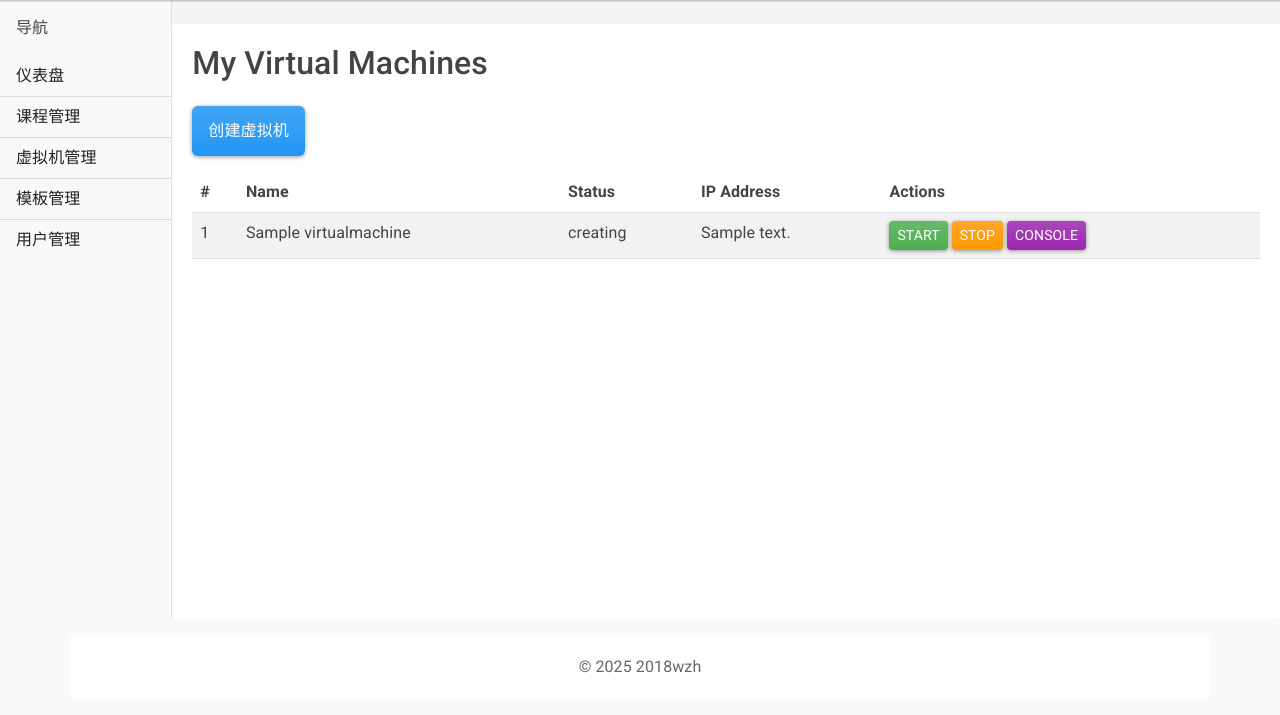
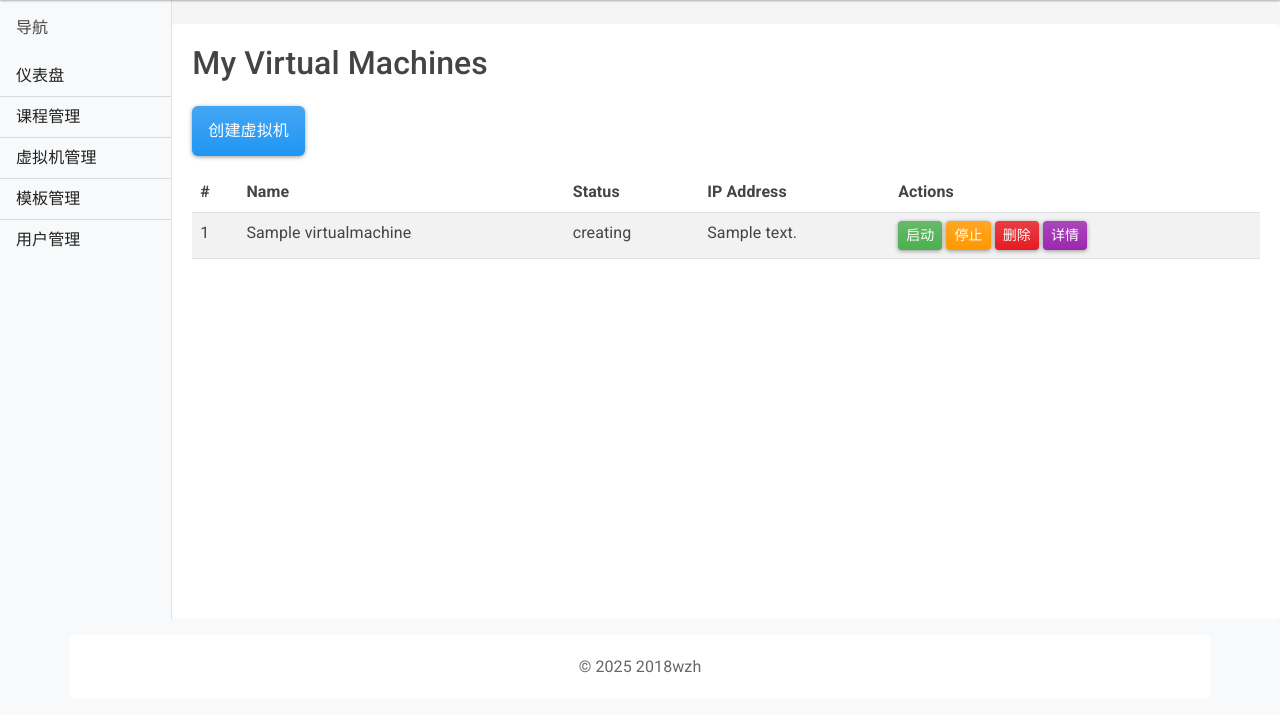
Before and after one commit to 2018wzh/vmlab, a Django app: page /vms/ in a window 1280 px wide. Shown: the part 85-800 px from the top of the page. Run offline with Django 5.2, Linux system fonts and the light colour scheme; a user stored in the database is signed in; tables that the repository leaves empty hold one stand-in row (values such as "Sample post"); some libraries are stand-ins or nearby versions.

Commit message:
UI:Add delete confirm

```diff
--- a/frontend/templates/frontend/course_list.html
+++ b/frontend/templates/frontend/course_list.html
@@ -23,7 +23,9 @@
         <td>
           <a href="{% url 'frontend:course_detail' course.id %}" class="btn btn-sm btn-info">管理</a>
           <a href="{% url 'frontend:course_update' course.id %}" class="btn btn-sm btn-secondary">编辑</a>
-          <a href="{% url 'frontend:course_delete' course.id %}" class="btn btn-sm btn-danger">删除</a>
+          <a href="{% url 'frontend:course_delete' course.id %}" class="btn btn-sm btn-danger"
+             onclick="return confirm('确定要删除课程 {{ course.name }} 吗？');"
+          >删除</a>
         </td>
       </tr>
     {% empty %}
--- a/frontend/templates/frontend/partials/vm_list_rows.html
+++ b/frontend/templates/frontend/partials/vm_list_rows.html
@@ -5,19 +5,17 @@
   <td>{{ vm.status }}</td>
   <td>{{ vm.ip_address }}</td>
   <td>
-    <button class="btn btn-sm btn-success"
-      hx-post="/api/vms/{{ vm.id }}/start/"
-      hx-headers='{"X-CSRFToken": "{{ csrf_token }}"}'
-      hx-swap="none"
-      hx-trigger="click">Start</button>
-    <button class="btn btn-sm btn-warning"
-      hx-post="/api/vms/{{ vm.id }}/stop/"
-      hx-headers='{"X-CSRFToken": "{{ csrf_token }}"}'
-      hx-swap="none"
-      hx-trigger="click">Stop</button>
-    <a href="/vms/{{ vm.id }}/" class="btn btn-sm btn-info">Console</a>
+    <button class="btn btn-sm btn-success" hx-post="/api/vms/{{ vm.id }}/start/"
+      hx-headers='{"X-CSRFToken": "{{ csrf_token }}"}' hx-swap="none" hx-trigger="click">启动</button>
+    <button class="btn btn-sm btn-warning" hx-post="/api/vms/{{ vm.id }}/stop/"
+      hx-headers='{"X-CSRFToken": "{{ csrf_token }}"}' hx-swap="none" hx-trigger="click">停止</button>
+    <a href="{% url 'frontend:vm_delete' vm.id %}" class="btn btn-sm btn-danger"
+      onclick="return confirm('确定要删除虚拟机 {{ vm.name }} 吗？');">删除</a>
+    <a href="/vms/{{ vm.id }}/" class="btn btn-sm btn-info">详情</a>
   </td>
 </tr>
 {% empty %}
-<tr><td colspan="5">No virtual machines found.</td></tr>
+<tr>
+  <td colspan="5">No virtual machines found.</td>
+</tr>
 {% endfor %}
--- a/frontend/templates/frontend/user_list.html
+++ b/frontend/templates/frontend/user_list.html
@@ -16,7 +16,9 @@
         <td>{{ user.email }}</td>
         <td>
           <a href="{% url 'frontend:user_update' user.pk %}" class="btn btn-sm btn-secondary">编辑</a>
-          <a href="{% url 'frontend:user_delete' user.pk %}" class="btn btn-sm btn-danger">删除</a>
+          <a href="{% url 'frontend:user_delete' user.pk %}" class="btn btn-sm btn-danger"
+             onclick="return confirm('确定要删除用户 {{ user.username }} 吗？');"
+          >删除</a>
         </td>
       </tr>
     {% empty %}
--- a/frontend/templates/frontend/user_profile.html
+++ b/frontend/templates/frontend/user_profile.html
@@ -6,7 +6,7 @@
   <tr><th>用户名</th><td>{{ user.username }}</td></tr>
   <tr><th>姓名</th><td>{{ user.get_full_name }}</td></tr>
   <tr><th>邮箱</th><td>{{ user.email }}</td></tr>
-  <tr><th>角色</th><td>{{ user.role.name }}</td></tr>
+  <tr><th>角色</th><td>{{ user.role }}</td></tr>
   <tr><th>账户激活</th><td>{{ user.is_active|yesno:"是,否" }}</td></tr>
 </table>
 <a href="{% url 'frontend:user_update' user.pk %}" class="btn btn-primary">编辑信息</a>
```
Also changed, not shown: frontend/templates/frontend/template_confirm_delete.html (deleted, +0 -10 lines), frontend/templates/frontend/vm_confirm_delete.html (deleted, +0 -10 lines), frontend/templates/frontend/vm_list.html (+4 -6 lines).
